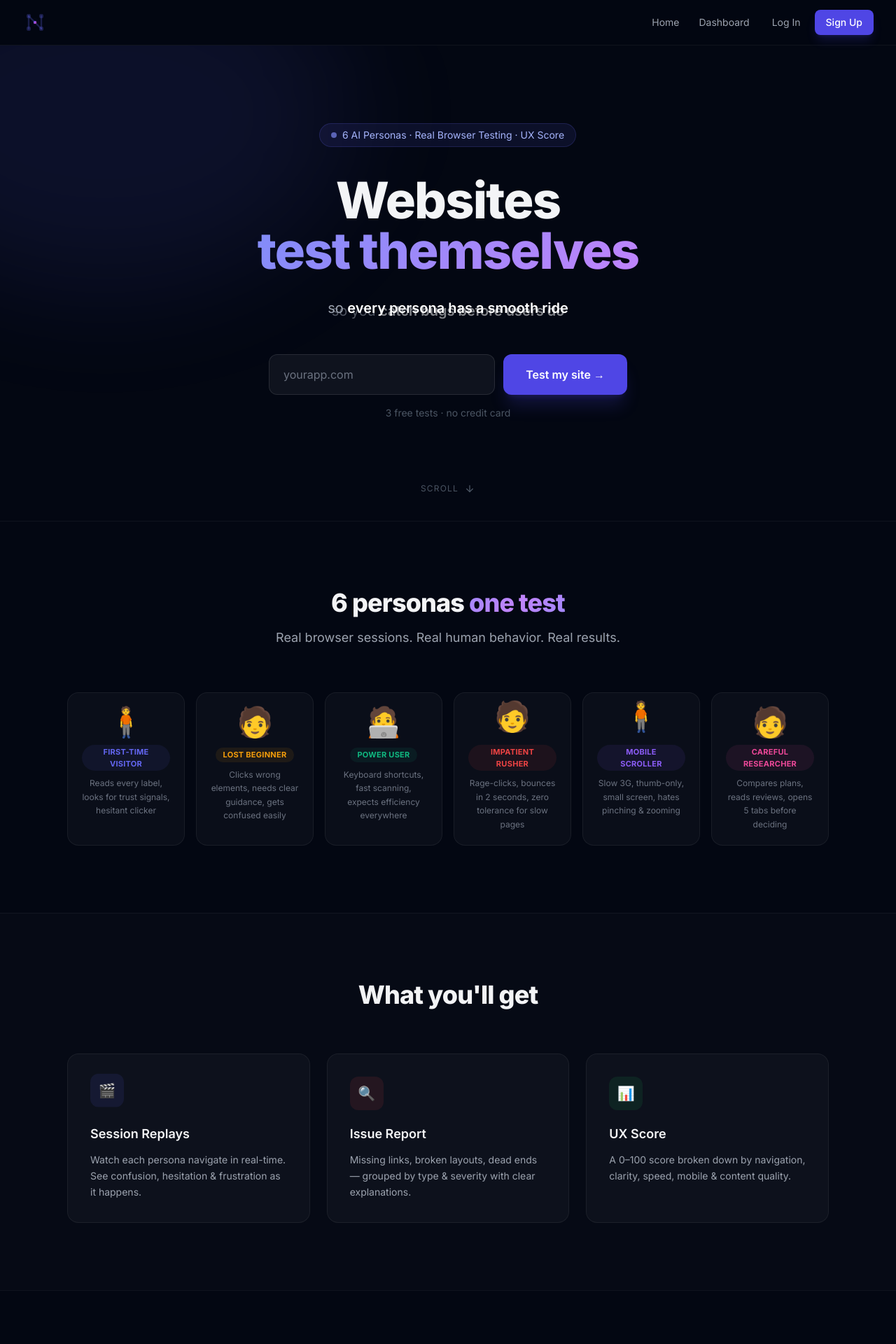
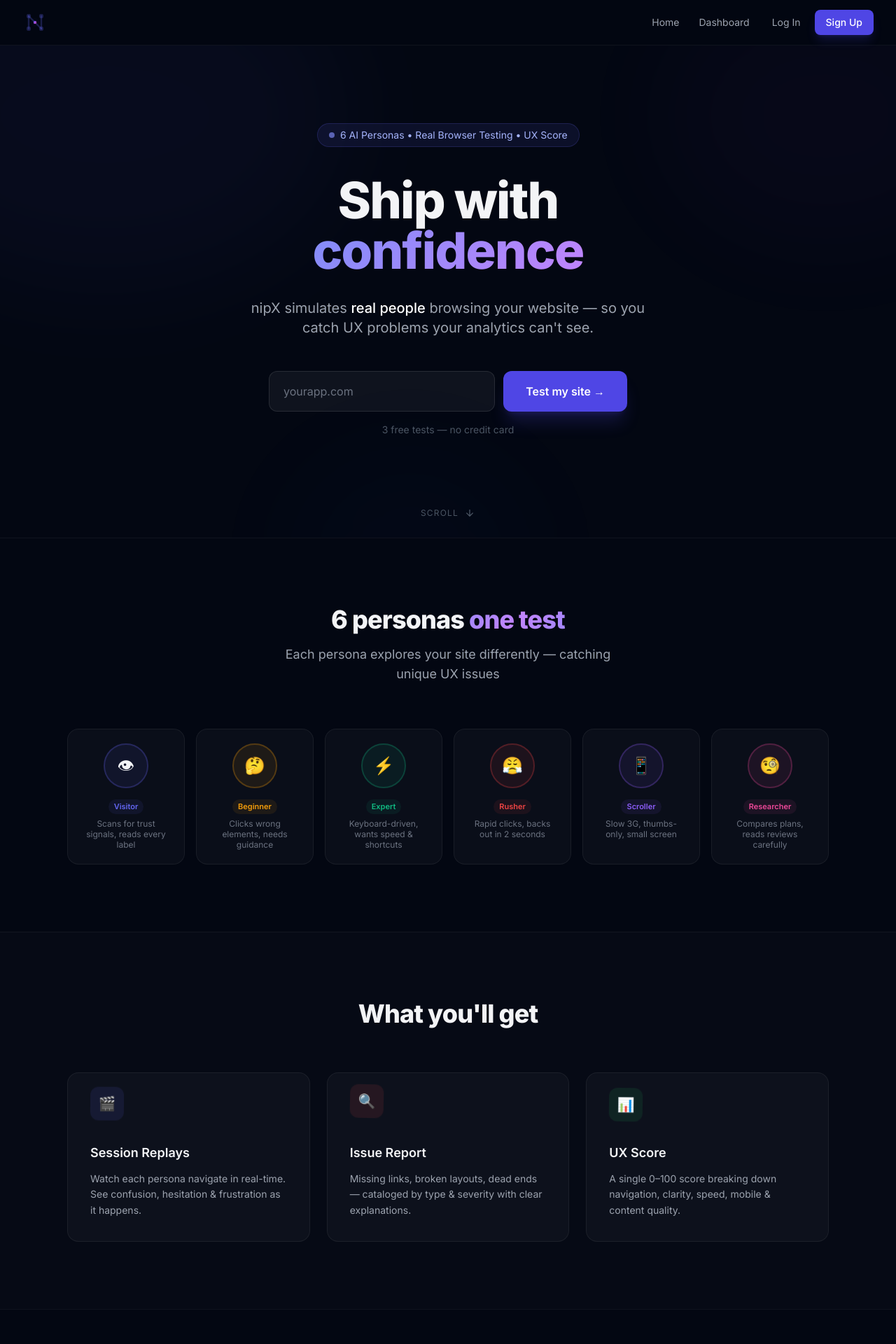
Before and after one commit to coderzero135-dev/ghost-user, a FastAPI app: page / in a window 1280 px wide. Shown: the top 1920 px of the page at 70% size. Run offline with FastAPI, Linux system fonts and the light colour scheme; some libraries are stand-ins or nearby versions.

Commit message:
Revert "Cycling hero taglines + persona character animations (idle, look, tap, bounce, scroll, switch)"
This reverts commit ab13f95f2a97e7fe1fc48389c6c574c9eb6f4307.

```diff
--- a/backend/templates/index.html
+++ b/backend/templates/index.html
@@ -1,86 +1,73 @@
 {% extends "base.html" %}
-{% block title %}AI-Powered UX Testing{% endblock %}
+{% block title %}Test Your Website with AI Personas{% endblock %}
 {% block content %}
 
 <style>
-@keyframes float-up { 0%,100% { transform: translateY(0) rotate(0deg); } 33% { transform: translateY(-16px) rotate(1deg); } 66% { transform: translateY(-6px) rotate(-1deg); } }
-@keyframes float-down { 0%,100% { transform: translateY(0); } 50% { transform: translateY(14px); } }
+@keyframes float-up { 0%, 100% { transform: translateY(0) rotate(0deg); } 33% { transform: translateY(-16px) rotate(1deg); } 66% { transform: translateY(-6px) rotate(-1deg); } }
+@keyframes float-down { 0%, 100% { transform: translateY(0); } 50% { transform: translateY(14px); } }
+@keyframes float-left { 0%,100% { transform: translateX(0); } 50% { transform: translateX(-8px); } }
 @keyframes float-right { 0%,100% { transform: translateX(0); } 50% { transform: translateX(8px); } }
-@keyframes fade-in-up { from { opacity:0; transform: translateY(30px); } to { opacity:1; transform: translateY(0); } }
+@keyframes fade-in-up { from { opacity: 0; transform: translateY(30px); } to { opacity: 1; transform: translateY(0); } }
+@keyframes fade-in { from { opacity: 0; } to { opacity: 1; } }
+@keyframes typing { from { width: 0; } to { width: 100%; } }
+@keyframes blink { 0%,50% { border-color: transparent; } 51%,100% { border-color: #818cf8; } }
+@keyframes particle-float { 0%,100% { transform: translateY(100vh) scale(0); opacity: 0; } 10% { opacity: 1; } 90% { opacity: 1; } 100% { transform: translateY(-10vh) scale(1); opacity: 0; } }
+@keyframes bob { 0%,100% { transform: translateY(0); } 50% { transform: translateY(-6px); } }
+@keyframes wiggle { 0%,100% { transform: rotate(0deg); } 25% { transform: rotate(-3deg); } 75% { transform: rotate(3deg); } }
+@keyframes pulse-ring { 0% { transform: scale(1); opacity: 0.5; } 100% { transform: scale(2.5); opacity: 0; } }
+@keyframes slide-in-left { from { opacity:0; transform: translateX(-40px); } to { opacity:1; transform: translateX(0); } }
+@keyframes slide-in-right { from { opacity:0; transform: translateX(40px); } to { opacity:1; transform: translateX(0); } }
 @keyframes scale-in { from { opacity:0; transform: scale(0.8); } to { opacity:1; transform: scale(1); } }
-@keyframes pulse-ring { 0% { transform: scale(1); opacity: 0.4; } 100% { transform: scale(2.2); opacity: 0; } }
+@keyframes dash { to { stroke-dashoffset: 0; } }
 
-@keyframes text-cycle {
-    0%, 15% { opacity: 1; transform: translateY(0); }
-    20%, 35% { opacity: 0; transform: translateY(-8px); }
-    40%, 55% { opacity: 0; transform: translateY(8px); }
-    60%, 75% { opacity: 1; transform: translateY(0); }
-    80%, 95% { opacity: 0; transform: translateY(-8px); }
-    100% { opacity: 0; transform: translateY(8px); }
-}
-.cycle-text { position: absolute; left: 0; right: 0; white-space: nowrap; }
-.cycle-0 { animation: text-cycle 8s ease-in-out infinite; }
-.cycle-1 { animation: text-cycle 8s ease-in-out infinite 2s; }
-.cycle-2 { animation: text-cycle 8s ease-in-out infinite 4s; }
-.cycle-3 { animation: text-cycle 8s ease-in-out infinite 6s; }
-
-@keyframes char-idle { 0%,100% { transform: translateY(0); } 30% { transform: translateY(-3px); } 60% { transform: translateY(0); } }
-@keyframes char-look { 0%,70%,100% { transform: rotate(0deg); } 75% { transform: rotate(-8deg); } 85% { transform: rotate(8deg); } 90% { transform: rotate(0deg); } }
-@keyframes char-read { 0%,100% { transform: translateY(0); } 20% { transform: translateY(-2px) scale(1.02); } 40% { transform: translateY(0); } }
-@keyframes char-tap { 0%,85%,100% { transform: translateY(0); } 88% { transform: translateY(-6px); } 90% { transform: translateY(2px); } 93% { transform: translateY(-3px); } 96% { transform: translateY(0); } }
-@keyframes char-scroll { 0%,100% { transform: translateY(0); } 40% { transform: translateY(-12px); } 60% { transform: translateY(4px); } 80% { transform: translateY(-4px); } }
-@keyframes char-switch { 0%,100% { transform: rotate(0deg) scale(1); } 20% { transform: rotate(-5deg) scale(1.05); } 40% { transform: rotate(3deg) scale(0.97); } 60% { transform: rotate(-2deg) scale(1.02); } 80% { transform: rotate(0deg) scale(1); } }
-@keyframes char-bounce { 0%,100% { transform: translateY(0); } 30% { transform: translateY(-10px); } 50% { transform: translateY(0); } 70% { transform: translateY(-5px); } 85% { transform: translateY(0); } }
-@keyframes char-glance { 0%,85%,100% { transform: translateX(0); } 88% { transform: translateX(-6px); } 91% { transform: translateX(4px); } 94% { transform: translateX(-2px); } 97% { transform: translateX(0); } }
-
-.char-anim { display: inline-block; }
-.anim-idle { animation: char-idle 4s ease-in-out infinite; }
-.anim-look { animation: char-look 5s ease-in-out infinite; }
-.anim-read { animation: char-read 3.5s ease-in-out infinite; }
-.anim-tap { animation: char-tap 4s ease-in-out infinite 1s; }
-.anim-scroll { animation: char-scroll 4.5s ease-in-out infinite; }
-.anim-switch { animation: char-switch 5s ease-in-out infinite; }
-.anim-bounce { animation: char-bounce 3s ease-in-out infinite; }
-.anim-glance { animation: char-glance 4s ease-in-out infinite 0.5s; }
+.anim-float-up { animation: float-up 5s ease-in-out infinite; }
+.anim-float-down { animation: float-down 4.5s ease-in-out infinite; }
+.anim-float-left { animation: float-left 4s ease-in-out infinite; }
+.anim-float-right { animation: float-right 4s ease-in-out infinite; }
+.anim-fade-up { animation: fade-in-up 0.7s ease-out both; }
+.anim-slide-left { animation: slide-in-left 0.7s ease-out both; }
+.anim-slide-right { animation: slide-in-right 0.7s ease-out both; }
+.anim-scale-in { animation: scale-in 0.5s ease-out both; }
 
 .scroll-reveal { opacity: 0; transform: translateY(30px); transition: all 0.7s ease-out; }
 .scroll-reveal.visible { opacity: 1; transform: translateY(0); }
 
-.persona-card:hover .char-anim { animation-duration: 1s !important; }
-.persona-card:hover .persona-ring-anim { animation: pulse-ring 1.5s ease-out infinite; }
-.persona-ring-anim { position: absolute; inset: 0; border-radius: 50%; border: 2px solid currentColor; opacity: 0; }
+.persona-avatar {
+    width: 64px; height: 64px; border-radius: 50%; position: relative;
+    display: flex; align-items: center; justify-content: center; transition: all 0.3s ease; cursor: default;
+}
+.persona-card:hover .persona-avatar { transform: scale(1.1); }
+.persona-card:hover .persona-avatar .persona-ring { animation: pulse-ring 1.5s ease-out infinite; }
 
-.hero-shape { position: absolute; border-radius: 50%; filter: blur(80px); }
+.hero-shape { position: absolute; border-radius: 50%; filter: blur(80px); opacity: 0.15; }
+.particle { position: fixed; pointer-events: none; z-index: 0; }
 </style>
 
 <div class="fixed inset-0 pointer-events-none overflow-hidden -z-10" id="particles"></div>
 
 <section class="relative overflow-hidden pt-28 pb-36">
-    <div class="hero-shape w-[700px] h-[500px] bg-primary-500/10 top-[-150px] left-[-200px] anim-float-up" style="animation-duration: 7s;"></div>
-    <div class="hero-shape w-[500px] h-[400px] bg-purple-500/8 top-[-100px] right-[-150px] anim-float-down" style="animation-duration: 6s;"></div>
-    <div class="hero-shape w-[400px] h-[350px] bg-blue-500/6 bottom-[-200px] left-[30%] anim-float-right" style="animation-duration: 8s;"></div>
+    <div class="hero-shape w-[700px] h-[500px] bg-primary-500/30 top-[-150px] left-[-200px] anim-float-up" style="animation-duration: 7s;"></div>
+    <div class="hero-shape w-[500px] h-[400px] bg-purple-500/20 top-[-100px] right-[-150px] anim-float-down" style="animation-duration: 6s;"></div>
+    <div class="hero-shape w-[400px] h-[350px] bg-blue-500/15 bottom-[-200px] left-[30%] anim-float-right" style="animation-duration: 8s;"></div>
 
     <div class="max-w-5xl mx-auto px-4 sm:px-6 lg:px-8 relative">
         <div class="text-center max-w-3xl mx-auto">
-            <div class="inline-flex items-center gap-2 px-4 py-1.5 rounded-full bg-primary-500/10 border border-primary-500/20 text-primary-300 text-sm mb-10" style="animation: scale-in 0.5s ease-out 0.1s both;">
+            <div class="inline-flex items-center gap-2 px-4 py-1.5 rounded-full bg-primary-500/10 border border-primary-500/20 text-primary-300 text-sm mb-10 anim-scale-in" style="animation-delay: 0.1s;">
                 <span class="w-2 h-2 rounded-full bg-primary-400 animate-pulse"></span>
-                6 AI Personas · Real Browser Testing · UX Score
+                6 AI Personas • Real Browser Testing • UX Score
             </div>
 
             <h1 class="text-5xl sm:text-6xl lg:text-7xl font-extrabold leading-[1.08] mb-8 tracking-tight">
-                <span style="animation: fade-in-up 0.7s ease-out 0.2s both; display: inline-block;">Websites</span>
+                <span class="anim-fade-up" style="animation-delay: 0.2s; display: inline-block;">Ship with</span>
                 <br>
-                <span class="gradient-text" style="animation: fade-in-up 0.7s ease-out 0.4s both; display: inline-block;">test themselves</span>
+                <span class="gradient-text anim-fade-up" style="animation-delay: 0.4s; display: inline-block;">confidence</span>
             </h1>
 
-            <div style="position: relative; height: 2.5rem; margin-bottom: 2.5rem; overflow: hidden;" class="anim-fade-up">
-                <p class="cycle-text cycle-0 text-lg sm:text-xl text-gray-400">so you can <span class="text-white font-semibold">ship with confidence</span></p>
-                <p class="cycle-text cycle-1 text-lg sm:text-xl text-gray-400">so you <span class="text-white font-semibold">catch bugs before users do</span></p>
-                <p class="cycle-text cycle-2 text-lg sm:text-xl text-gray-400">so your <span class="text-white font-semibold">UX frustrates nobody</span></p>
-                <p class="cycle-text cycle-3 text-lg sm:text-xl text-gray-400">so <span class="text-white font-semibold">every persona has a smooth ride</span></p>
-            </div>
+            <p class="text-lg sm:text-xl text-gray-400 mb-12 max-w-xl mx-auto leading-relaxed anim-fade-up" style="animation-delay: 0.6s;">
+                nipX simulates <span class="text-white font-medium">real people</span> browsing your website — so you catch UX problems your analytics can't see.
+            </p>
 
-            <form id="test-form" class="max-w-lg mx-auto" style="animation: fade-in-up 0.7s ease-out 0.8s both;">
+            <form id="test-form" class="max-w-lg mx-auto anim-fade-up" style="animation-delay: 0.8s;">
                 <div class="flex flex-col sm:flex-row gap-3">
                     <input type="url" id="url-input" required placeholder="yourapp.com"
                         class="flex-1 px-5 py-4 bg-white/5 border border-white/10 rounded-xl text-white placeholder-gray-500 focus:outline-none focus:border-primary-500 focus:ring-2 focus:ring-primary-500/20 text-base transition-all">
@@ -89,13 +76,13 @@
                         Test my site →
                     </button>
                 </div>
-                <p class="text-gray-600 text-sm mt-4">3 free tests · no credit card</p>
+                <p class="text-gray-600 text-sm mt-4">3 free tests — no credit card</p>
             </form>
         </div>
     </div>
 
-    <div class="absolute bottom-8 left-0 right-0 flex justify-center" style="animation: fade-in-up 0.7s ease-out 1.2s both;">
-        <div class="text-gray-600 text-xs tracking-widest uppercase flex items-center gap-2" style="animation: char-scroll 3s ease-in-out infinite;">
+    <div class="absolute bottom-8 left-0 right-0 flex justify-center anim-fade-up" style="animation-delay: 1.2s;">
+        <div class="text-gray-600 text-xs tracking-widest uppercase flex items-center gap-2 anim-float-down" style="animation-duration: 3s;">
             <span>Scroll</span>
             <svg width="16" height="16" viewBox="0 0 24 24" fill="none" stroke="currentColor" stroke-width="2"><path d="M12 5v14M5 12l7 7 7-7"/></svg>
         </div>
@@ -106,23 +93,26 @@
     <div class="max-w-6xl mx-auto px-4 sm:px-6 lg:px-8">
         <div class="text-center mb-16 scroll-reveal">
             <h2 class="text-3xl sm:text-4xl font-extrabold mb-4 tracking-tight">6 personas <span class="gradient-text">one test</span></h2>
-            <p class="text-gray-400 text-lg max-w-lg mx-auto">Real browser sessions. Real human behavior. Real results.</p>
+            <p class="text-gray-400 text-lg max-w-lg mx-auto">Each persona explores your site differently — catching unique UX issues</p>
         </div>
 
         <div class="grid grid-cols-2 md:grid-cols-3 lg:grid-cols-6 gap-4">
             {% set personas = [
-                ("visitor", "First-Time Visitor", "Reads every label, looks for trust signals, hesitant clicker", "#6366f1", "anim-read", "🧍", "👁️"),
-                ("beginner", "Lost Beginner", "Clicks wrong elements, needs clear guidance, gets confused easily", "#f59e0b", "anim-look", "🧑", "🤔"),
-                ("expert", "Power User", "Keyboard shortcuts, fast scanning, expects efficiency everywhere", "#10b981", "anim-tap", "🧑‍💻", "⌨️"),
-                ("rusher", "Impatient Rusher", "Rage-clicks, bounces in 2 seconds, zero tolerance for slow pages", "#ef4444", "anim-bounce", "🧑", "😤"),
-                ("scroller", "Mobile Scroller", "Slow 3G, thumb-only, small screen, hates pinching & zooming", "#8b5cf6", "anim-scroll", "🧍", "📱"),
-                ("researcher", "Careful Researcher", "Compares plans, reads reviews, opens 5 tabs before deciding", "#ec4899", "anim-switch", "🧑", "🛒"),
+                ("first_time_customer", "Visitor", "Scans for trust signals, reads every label", "#6366f1", "👁"),
+                ("confused_grandparent", "Beginner", "Clicks wrong elements, needs guidance", "#f59e0b", "🤔"),
+                ("power_user", "Expert", "Keyboard-driven, wants speed & shortcuts", "#10b981", "⚡"),
+                ("impatient_gamer", "Rusher", "Rapid clicks, backs out in 2 seconds", "#ef4444", "😤"),
+                ("mobile_user", "Scroller", "Slow 3G, thumbs-only, small screen", "#8b5cf6", "📱"),
+                ("potential_buyer", "Researcher", "Compares plans, reads reviews carefully", "#ec4899", "🧐"),
             ] %}
-            {% for slug, label, desc, color, anim, char, face in personas %}
-            <div class="persona-card scroll-reveal bg-white/[0.03] border border-white/[0.06] rounded-2xl p-5 text-center hover:bg-white/[0.06] hover:border-white/15 transition-all duration-300 cursor-default group" style="transition-delay: {{ loop.index0 * 60 }}ms;">
-                <div class="char-anim {{ anim }} mx-auto mb-3 text-[42px] leading-none inline-block">{{ char }}</div>
-                <span class="inline-block text-[11px] font-bold px-2.5 py-0.5 rounded-full mb-2 tracking-wide uppercase" style="background: {{ color }}15; color: {{ color }};">{{ label }}</span>
-                <p class="text-[12px] text-gray-500 leading-relaxed group-hover:text-gray-400 transition-colors">{{ desc }}</p>
+            {% for name, label, desc, color, face in personas %}
+            <div class="persona-card scroll-reveal bg-white/[0.03] border border-white/[0.06] rounded-2xl p-5 text-center hover:bg-white/[0.05] hover:border-white/10 transition-all duration-300 cursor-default" style="transition-delay: {{ loop.index0 * 80 }}ms;">
+                <div class="persona-avatar mx-auto mb-3" style="background: {{ color }}15;">
+                    <div class="persona-ring absolute inset-0 rounded-full" style="border: 2px solid {{ color }}40;"></div>
+                    <span class="text-2xl relative z-10">{{ face }}</span>
+                </div>
+                <span class="inline-block text-[11px] font-semibold px-2 py-0.5 rounded-full mb-1.5" style="background: {{ color }}15; color: {{ color }};">{{ label }}</span>
+                <p class="text-[12px] text-gray-500 leading-tight">{{ desc }}</p>
             </div>
             {% endfor %}
         </div>
@@ -134,19 +124,19 @@
         <h2 class="text-3xl sm:text-4xl font-extrabold text-center mb-16 tracking-tight scroll-reveal">What you'll get</h2>
         <div class="grid md:grid-cols-3 gap-6">
             <div class="scroll-reveal bg-white/[0.03] border border-white/[0.06] rounded-2xl p-8 hover:bg-white/[0.05] transition-all duration-300">
-                <div class="w-12 h-12 rounded-xl bg-primary-500/10 flex items-center justify-center text-xl mb-5" style="animation: char-bounce 4s ease-in-out infinite;">🎬</div>
+                <div class="w-12 h-12 rounded-xl bg-primary-500/10 flex items-center justify-center text-xl mb-5 anim-float-up" style="animation-duration: 4.5s">🎬</div>
                 <h3 class="text-lg font-semibold mb-3">Session Replays</h3>
                 <p class="text-gray-400 text-sm leading-relaxed">Watch each persona navigate in real-time. See confusion, hesitation & frustration as it happens.</p>
             </div>
             <div class="scroll-reveal bg-white/[0.03] border border-white/[0.06] rounded-2xl p-8 hover:bg-white/[0.05] transition-all duration-300" style="transition-delay: 100ms;">
-                <div class="w-12 h-12 rounded-xl bg-red-500/10 flex items-center justify-center text-xl mb-5" style="animation: char-tap 4.5s ease-in-out infinite 0.5s;">🔍</div>
+                <div class="w-12 h-12 rounded-xl bg-red-500/10 flex items-center justify-center text-xl mb-5 anim-float-up" style="animation-duration: 5s">🔍</div>
                 <h3 class="text-lg font-semibold mb-3">Issue Report</h3>
-                <p class="text-gray-400 text-sm leading-relaxed">Missing links, broken layouts, dead ends — grouped by type & severity with clear explanations.</p>
+                <p class="text-gray-400 text-sm leading-relaxed">Missing links, broken layouts, dead ends — cataloged by type & severity with clear explanations.</p>
             </div>
             <div class="scroll-reveal bg-white/[0.03] border border-white/[0.06] rounded-2xl p-8 hover:bg-white/[0.05] transition-all duration-300" style="transition-delay: 200ms;">
-                <div class="w-12 h-12 rounded-xl bg-green-500/10 flex items-center justify-center text-xl mb-5" style="animation: char-idle 3.5s ease-in-out infinite;">📊</div>
+                <div class="w-12 h-12 rounded-xl bg-green-500/10 flex items-center justify-center text-xl mb-5 anim-float-up" style="animation-duration: 5.5s">📊</div>
                 <h3 class="text-lg font-semibold mb-3">UX Score</h3>
-                <p class="text-gray-400 text-sm leading-relaxed">A 0–100 score broken down by navigation, clarity, speed, mobile & content quality.</p>
+                <p class="text-gray-400 text-sm leading-relaxed">A single 0–100 score breaking down navigation, clarity, speed, mobile & content quality.</p>
             </div>
         </div>
     </div>
@@ -155,12 +145,15 @@
 <section class="py-24 border-t border-white/5">
     <div class="max-w-5xl mx-auto px-4 sm:px-6 lg:px-8">
         <h2 class="text-3xl sm:text-4xl font-extrabold text-center mb-4 tracking-tight scroll-reveal">Pricing</h2>
-        <p class="text-gray-400 text-center mb-16 scroll-reveal">Start free. Scale when ready.</p>
+        <p class="text-gray-400 text-center mb-16 scroll-reveal">Start free. Scale when you're ready.</p>
         <div class="grid md:grid-cols-3 gap-6">
             <div class="scroll-reveal bg-white/[0.03] border border-white/[0.06] rounded-2xl p-8 flex flex-col hover:border-white/10 transition-all duration-300">
                 <div>
                     <span class="text-xs font-bold px-2 py-0.5 rounded-full bg-primary-500/10 text-primary-300 mb-4 inline-block">Starter</span>
-                    <div class="mt-3 mb-6"><span class="text-4xl font-extrabold">₹0</span><span class="text-gray-500 text-sm ml-1">forever</span></div>
+                    <div class="mt-3 mb-6">
+                        <span class="text-4xl font-extrabold">₹0</span>
+                        <span class="text-gray-500 text-sm ml-1">forever</span>
+                    </div>
                     <ul class="space-y-3 text-sm text-gray-400 mb-8">
                         <li class="flex items-center gap-2"><svg class="w-4 h-4 text-primary-400 shrink-0" fill="none" viewBox="0 0 24 24" stroke="currentColor" stroke-width="2"><path d="M5 13l4 4L19 7"/></svg> 3 tests / month</li>
                         <li class="flex items-center gap-2"><svg class="w-4 h-4 text-primary-400 shrink-0" fill="none" viewBox="0 0 24 24" stroke="currentColor" stroke-width="2"><path d="M5 13l4 4L19 7"/></svg> 6 AI personas</li>
@@ -169,11 +162,15 @@
                 </div>
                 <a href="/signup" class="mt-auto block text-center py-3 border border-white/10 hover:border-primary-500/50 rounded-xl text-sm font-semibold transition-all">Get started</a>
             </div>
+
             <div class="scroll-reveal bg-primary-500/5 border-2 border-primary-500/30 rounded-2xl p-8 flex flex-col relative hover:border-primary-500/50 transition-all duration-300" style="transition-delay: 100ms;">
                 <span class="absolute -top-3 right-6 bg-primary-600 text-xs font-bold px-3 py-1 rounded-full shadow-lg">Most popular</span>
                 <div>
                     <span class="text-xs font-bold px-2 py-0.5 rounded-full bg-primary-500/20 text-primary-300 mb-4 inline-block">Pro</span>
-                    <div class="mt-3 mb-6"><span class="text-4xl font-extrabold">₹999</span><span class="text-gray-500 text-sm ml-1">/month</span></div>
+                    <div class="mt-3 mb-6">
+                        <span class="text-4xl font-extrabold">₹999</span>
+                        <span class="text-gray-500 text-sm ml-1">/month</span>
+                    </div>
                     <ul class="space-y-3 text-sm text-gray-400 mb-8">
                         <li class="flex items-center gap-2"><svg class="w-4 h-4 text-primary-400 shrink-0" fill="none" viewBox="0 0 24 24" stroke="currentColor" stroke-width="2"><path d="M5 13l4 4L19 7"/></svg> 30 tests / month</li>
                         <li class="flex items-center gap-2"><svg class="w-4 h-4 text-primary-400 shrink-0" fill="none" viewBox="0 0 24 24" stroke="currentColor" stroke-width="2"><path d="M5 13l4 4L19 7"/></svg> Full UX breakdown</li>
@@ -183,10 +180,14 @@
                 </div>
                 <a href="/" class="mt-auto block text-center py-3 bg-primary-600 hover:bg-primary-500 rounded-xl text-sm font-semibold transition-all shadow-lg shadow-primary-600/20">Subscribe</a>
             </div>
+
             <div class="scroll-reveal bg-white/[0.03] border border-white/[0.06] rounded-2xl p-8 flex flex-col hover:border-white/10 transition-all duration-300" style="transition-delay: 200ms;">
                 <div>
                     <span class="text-xs font-bold px-2 py-0.5 rounded-full bg-purple-500/10 text-purple-300 mb-4 inline-block">Agency</span>
-                    <div class="mt-3 mb-6"><span class="text-4xl font-extrabold">₹4,999</span><span class="text-gray-500 text-sm ml-1">/month</span></div>
+                    <div class="mt-3 mb-6">
+                        <span class="text-4xl font-extrabold">₹4,999</span>
+                        <span class="text-gray-500 text-sm ml-1">/month</span>
+                    </div>
                     <ul class="space-y-3 text-sm text-gray-400 mb-8">
                         <li class="flex items-center gap-2"><svg class="w-4 h-4 text-primary-400 shrink-0" fill="none" viewBox="0 0 24 24" stroke="currentColor" stroke-width="2"><path d="M5 13l4 4L19 7"/></svg> Unlimited tests</li>
                         <li class="flex items-center gap-2"><svg class="w-4 h-4 text-primary-400 shrink-0" fill="none" viewBox="0 0 24 24" stroke="currentColor" stroke-width="2"><path d="M5 13l4 4L19 7"/></svg> White-label reports</li>
@@ -202,7 +203,7 @@
 
 <footer class="border-t border-white/5 py-10">
     <div class="max-w-6xl mx-auto px-4 text-center">
-        <img src="/static/logo.svg" alt="nipX" class="h-7 mx-auto mb-4 opacity-50" />
+        <img src="/static/logo.svg" alt="nipX" class="h-8 mx-auto mb-4 opacity-60" />
         <p class="text-gray-600 text-sm">AI-powered UX testing. Built by nips.</p>
     </div>
 </footer>
@@ -232,7 +233,7 @@ document.getElementById('test-form')?.addEventListener('submit', async (e) => {
 
 const observer = new IntersectionObserver((entries) => {
     entries.forEach(e => { if (e.isIntersecting) e.target.classList.add('visible'); });
-}, { threshold: 0.12, rootMargin: '0px 0px -30px 0px' });
+}, { threshold: 0.15, rootMargin: '0px 0px -40px 0px' });
 document.querySelectorAll('.scroll-reveal').forEach(el => observer.observe(el));
 </script>
 {% endblock %}
```
